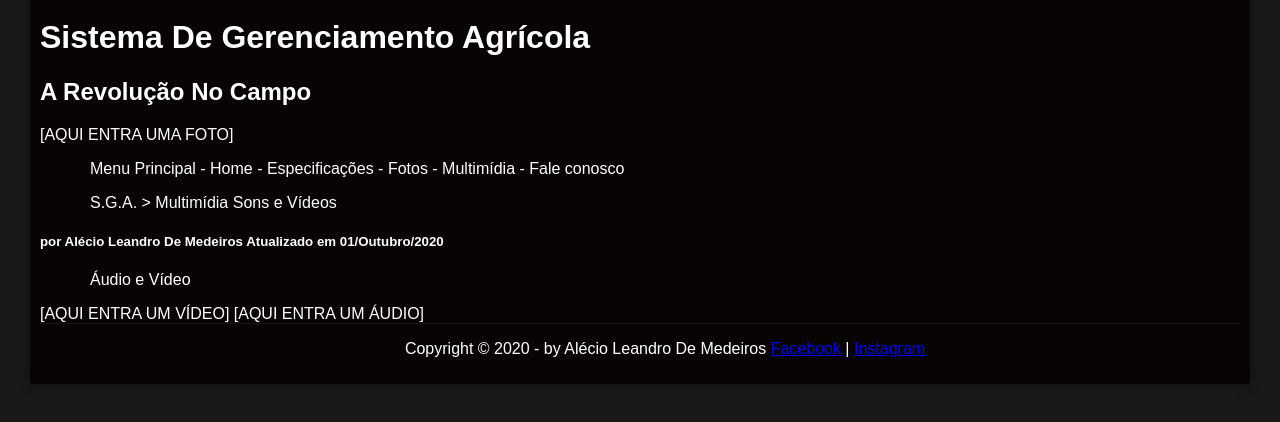
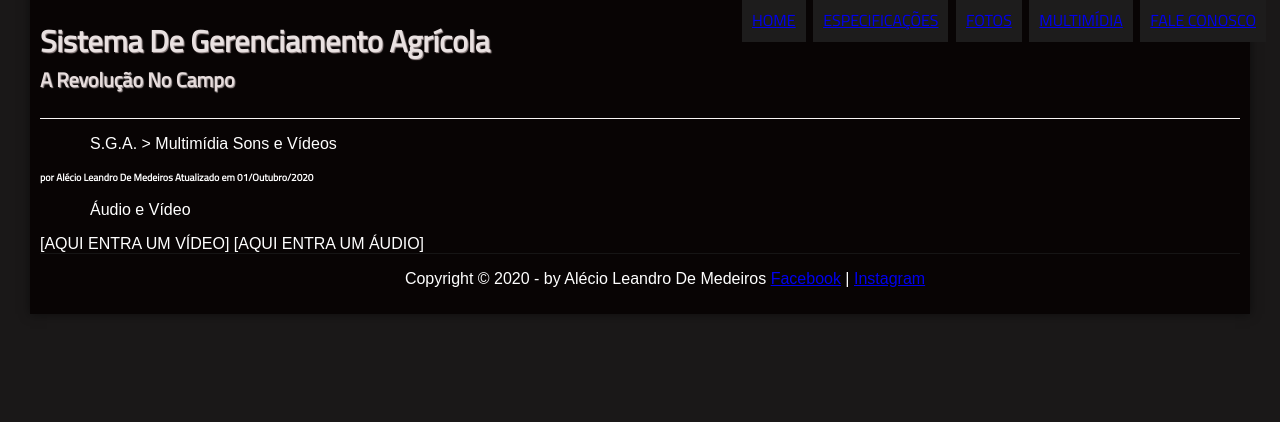
Before and after one commit to M4deN/Restaurante, a plain HTML site: page multimidia.html in a window 1280 px wide. Drawn offline with Linux system fonts and the light colour scheme.

Commit message:
Update multimidia.html

```diff
--- a/multimidia.html
+++ b/multimidia.html
@@ -8,27 +8,32 @@
 </head>
 <body>
     <div id="interface">
-		<id= "cabecalho">
+		<header id= "cabecalho">
 		<hgroup>
 <h1>Sistema De Gerenciamento Agrícola</h1>
 <h2>A Revolução No Campo</h2>
 </hgroup>
 
 
-[AQUI ENTRA UMA FOTO]
-<p>
-Menu Principal
-- Home
-- Especificações
-- Fotos
-- Multimídia
-- Fale conosco
-</p>
+<nav id="menu">
+  <h1>Menu Principal</h1>
+  <ul type="disc">
+  <li><a href="index.html">Home</a></li>
+   <li><a href="specs.html">Especificações</a></li>
+  <li><a href="fotos.html">Fotos</a></li>
+   <li><a href="multimidia.html">Multimídia</a></li>
+   <li><a href="fale-conosco.html">Fale conosco</a></li>
+</ul>
+</nav>
+</header>
+
 <p>
 S.G.A. > Multimídia
 Sons e Vídeos
-<h5>por Alécio Leandro De Medeiros
-Atualizado em 01/Outubro/2020</h5>
+<section id="bue">
+
+  <h5>por Alécio Leandro De Medeiros
+      Atualizado em 01/Outubro/2020</h5>
 </p>
 <p>
 Áudio e Vídeo
```
